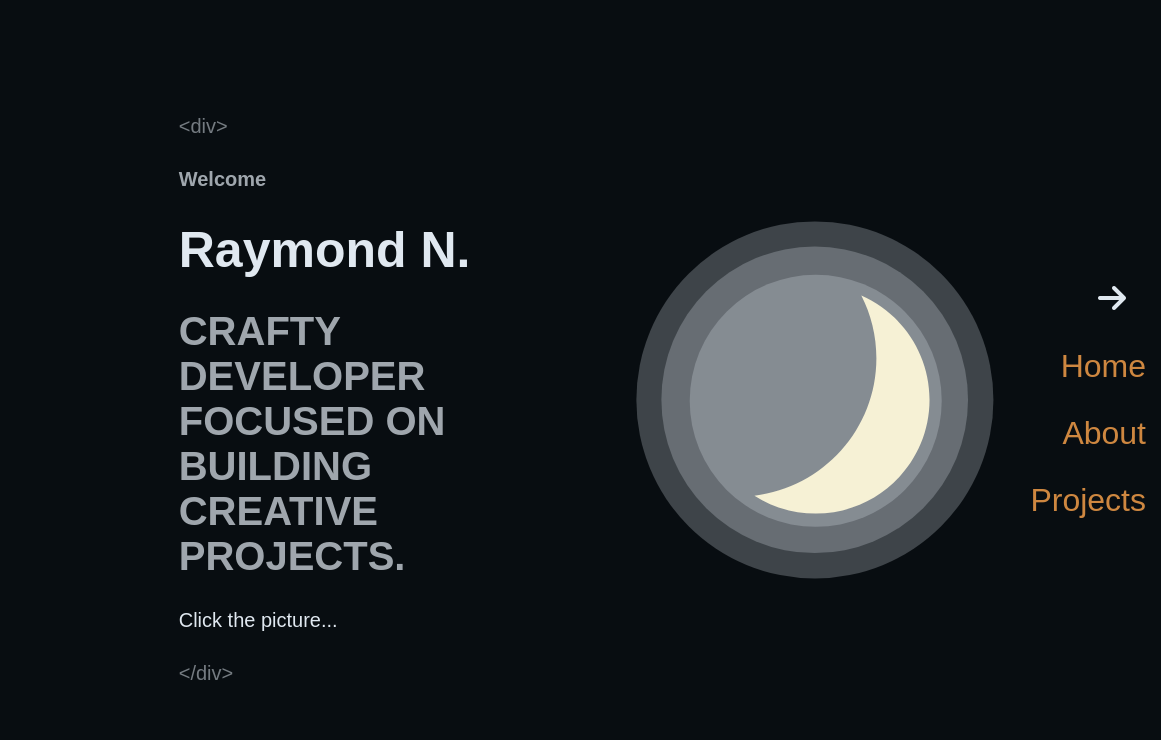
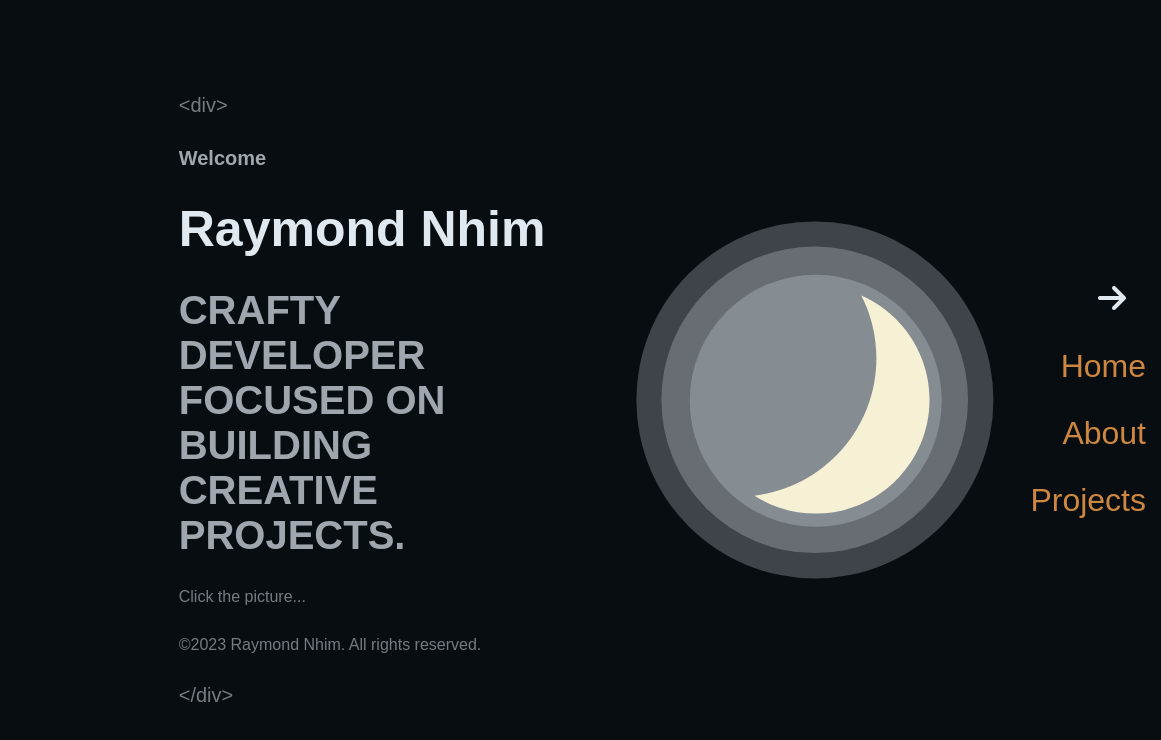
Before and after one commit to HotSoz/Raymond-Nhim, a plain HTML site: page index.html in a window 1280 px wide. Shown: the full height of the page, 119-1280 px from the left. Drawn offline with nearby package versions, Linux system fonts and the light colour scheme.

Commit message:
update for minor features

```diff
--- a/index.html
+++ b/index.html
@@ -17,11 +17,9 @@
     <body>
         <div id="logobar">
             <div class="logo">
-                <a href="#main">
-                    <div class="logo-border">
-                        Raymond
-                    </div>
-                </a>
+                <div class="logo-border">
+                    Raymond
+                </div>
             </div>
         </div>
         <div id="page-container">
@@ -42,9 +40,10 @@
                         <div class="hero">
                             <span class="tag-style">&lt;div&gt;</span>
                             <h4 style="opacity: 70%">Welcome</h4>
-                            <h1 class="">Raymond N.</h1>
+                            <h1 class="">Raymond Nhim</h1>
                             <h2 style="opacity: 70%" class="all-caps info">Crafty developer focused on building creative projects.</h2>
-                            <p>Click the picture...</p>
+                            <p style="opacity:50%; font-size: 16px;">Click the picture...</p>
+                            <p style="opacity:50%; font-size: 16px;">©2023 Raymond Nhim. All rights reserved.</p>
                             <span class="tag-style">&lt;/div&gt;</span>
                         </div>
                         <div class="theme-svg svg-container" id="toggle-theme">
```
